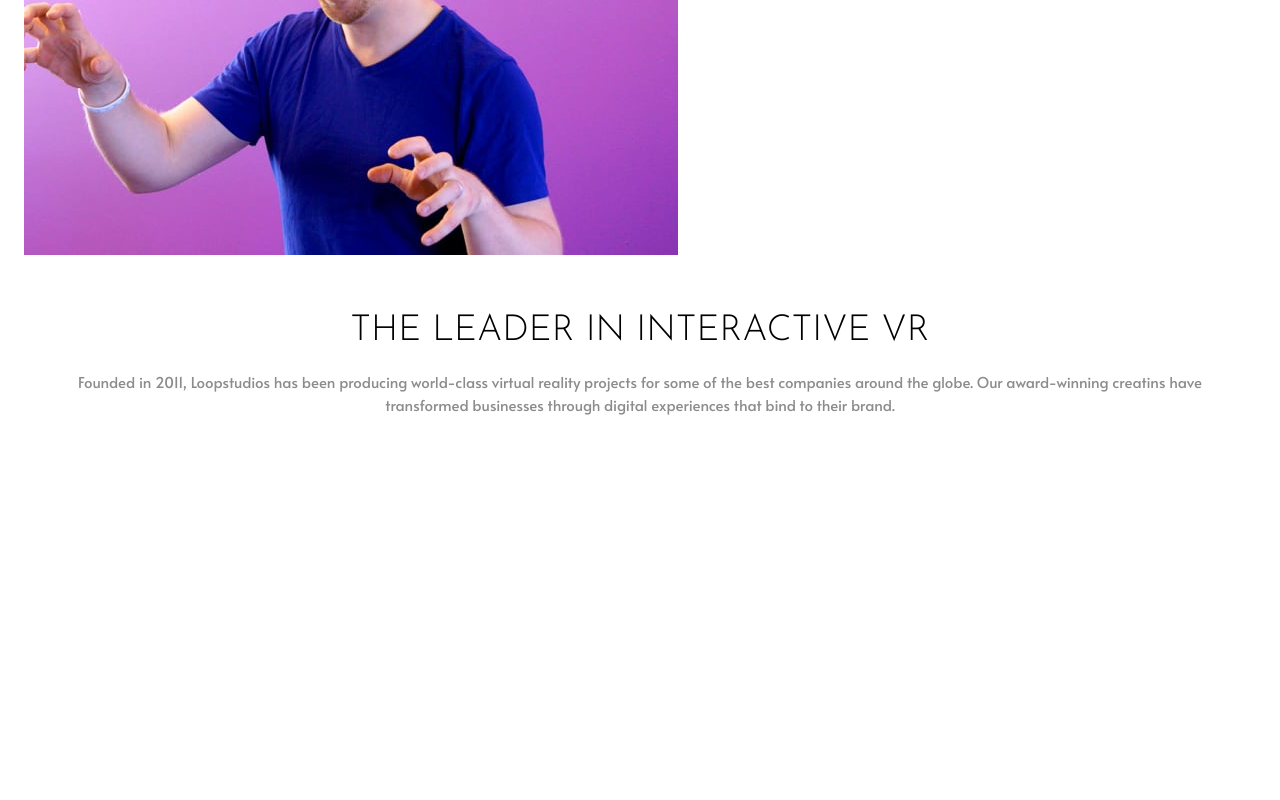
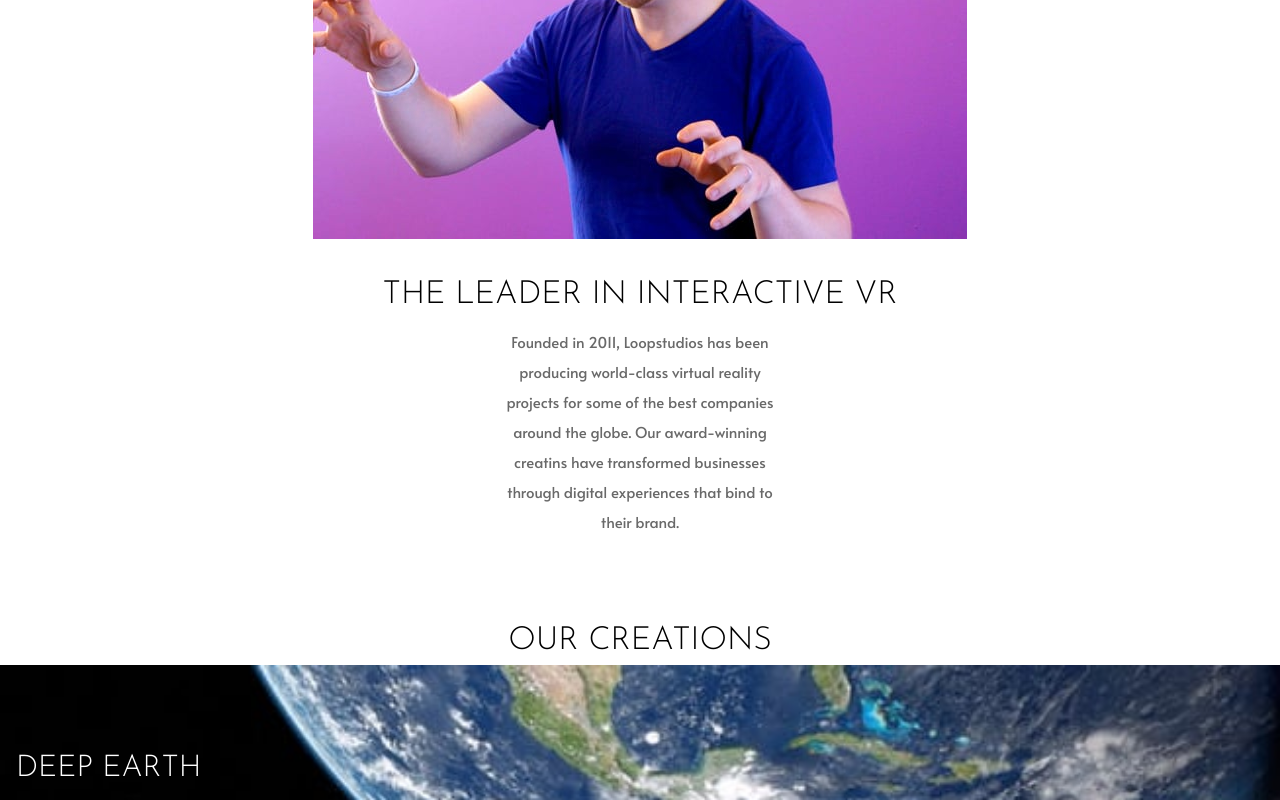
Before and after one commit to yogskr/frontend-mentor, a React (Vite) app in the folder 10-loopstudios-landing-page/: page / in a window 1280 px wide. Shown: the part 1089-1889 px from the top of the page. Before the commit the page ends 1601 px from the top, so only its background shows below. Built offline with nearby package versions, Linux system fonts and the light colour scheme.

Commit message:
Modified imported paths

```diff
--- a/10-loopstudios-landing-page/src/App.jsx
+++ b/10-loopstudios-landing-page/src/App.jsx
@@ -1,6 +1,7 @@
 import NavMenuMobile from './components/NavMobile';
-import Header from './components/Header';
-import About from './components/About';
+import Header from './pages/Header';
+import About from './pages/About';
+import Projects from './pages/Projects';
 
 export default function App() {
   return (
@@ -9,6 +10,7 @@
         <NavMenuMobile />
       </Header>
       <About />
+      <Projects />
     </>
   );
 }
```
